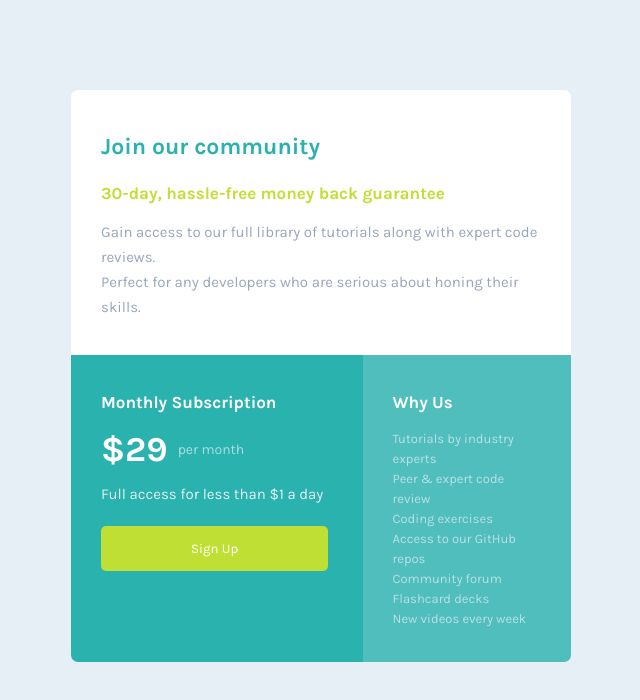
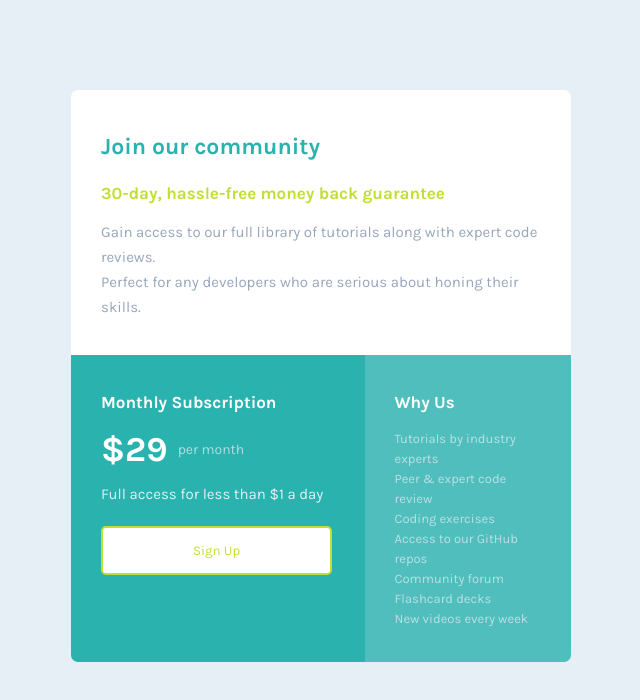
Before and after one commit to Moyinoluwa-10/Frontend-Mentor-Single-Price-Grid-Component, a plain HTML site: page index.html in a window 1280 px wide. In both pictures the pointer is over the button "Sign Up". Shown: the whole page, without its empty margins (319-959 px from the left). Drawn offline with Linux system fonts and the light colour scheme.

Commit message:
Update style.css

```diff
--- a/style.css
+++ b/style.css
@@ -106,7 +106,15 @@ button {
     border-radius: 5px;
     margin-top: 8px;
     margin-bottom: 8px;
+    cursor: pointer;
 }
+
+button:hover {
+    background-color: white;
+    color: var(--Bright-Yellow);
+    border: 2px solid var(--Bright-Yellow);
+}
+
 
 /* Styling Section Three */
 #section3 {
```
